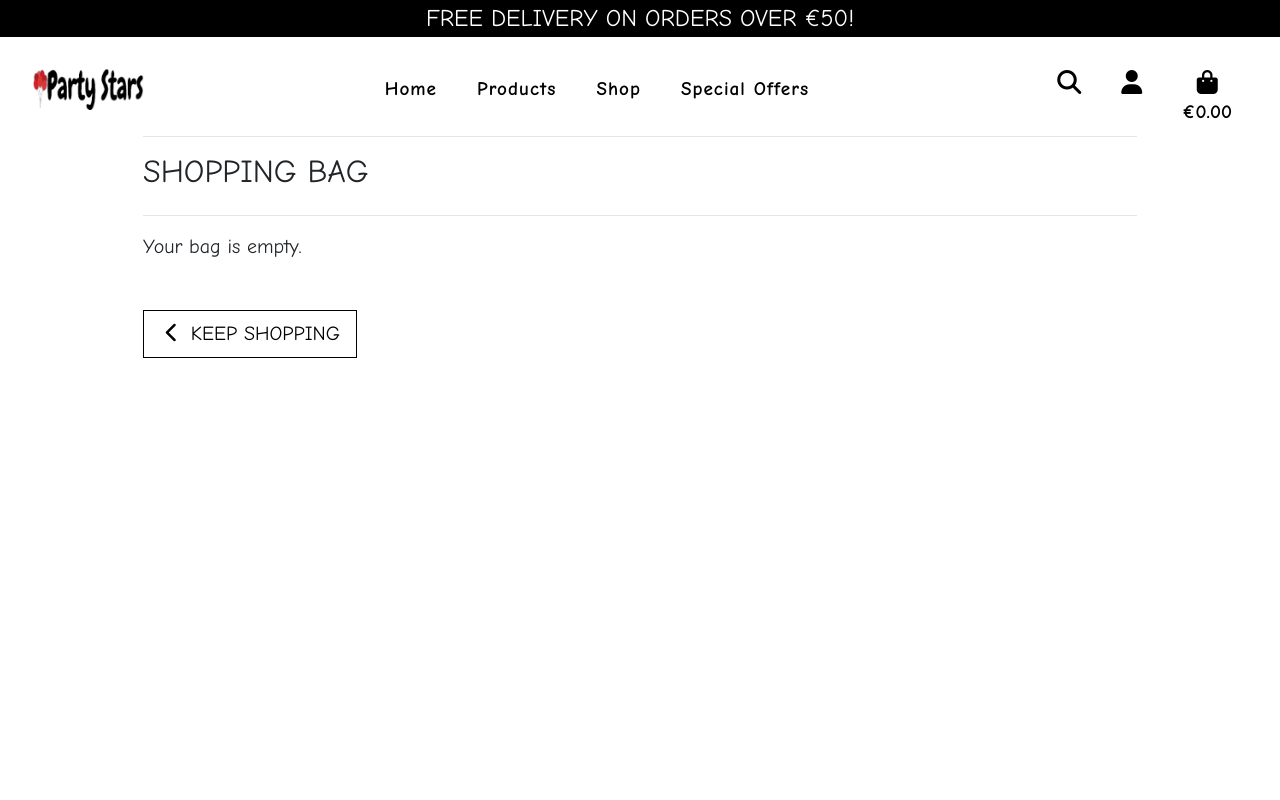
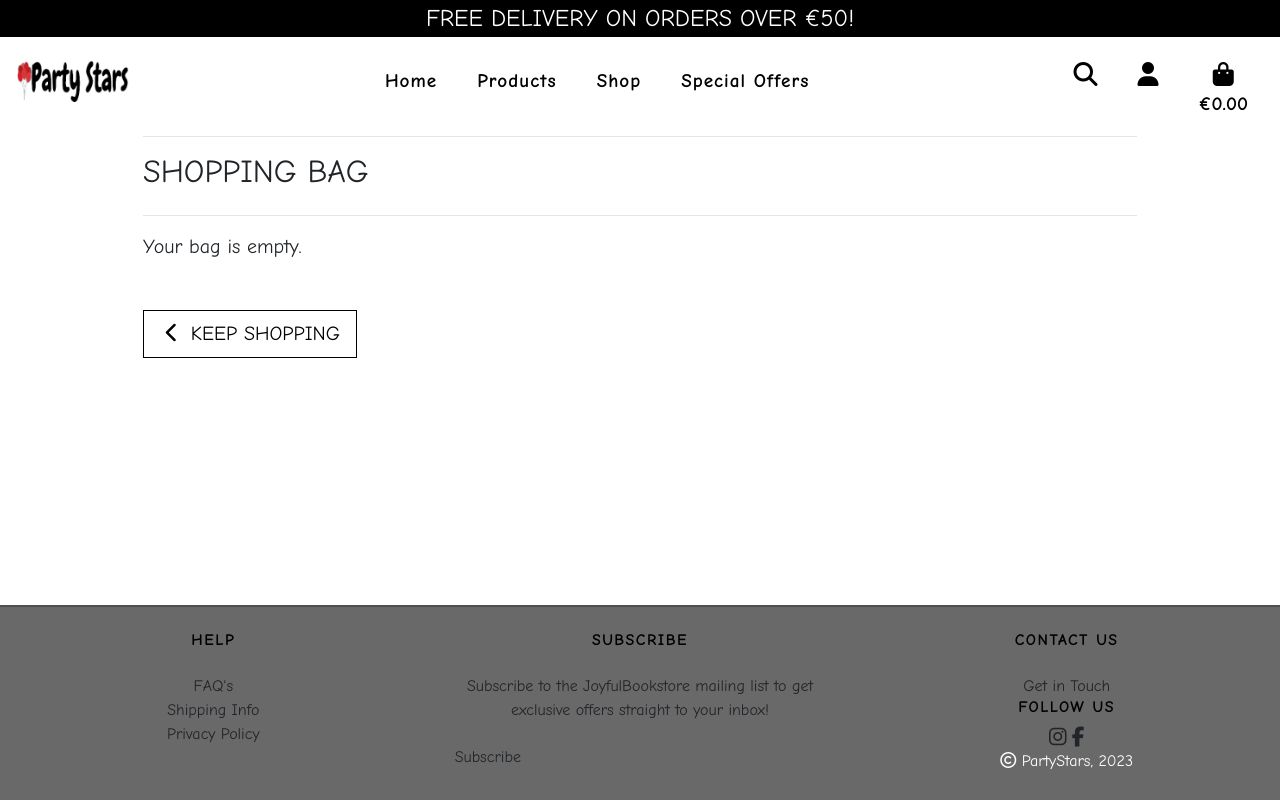
Before and after one commit to ionelaSabinaMacovei/PartyStars-PP5, a Django app: page /bag/ in a window 1280 px wide. Run offline with Django 3.2, Linux system fonts and the light colour scheme; data that the repository does not hold is empty; some libraries are stand-ins or nearby versions.

Commit message:
Added footer and updated the images in carousel

```diff
--- a/static/css/base.css
+++ b/static/css/base.css
@@ -21,17 +21,17 @@ body {
 }
 
 /* NAVBAR */
+.navbar{
+    background-color: white;
+    padding: 0rem 0rem;
+}
+
 
 .dropdown-menu{
     background-color: white;
     border: 1px solid rgb(228, 226, 226)
 }
 
-.navbar-collapse{
-    width: 100%;
-    padding-bottom: 5%;
-    padding-top: 2%;
-}
 .nav-bar-links{
     display: flex;
     flex-basis: auto;
@@ -60,6 +60,24 @@ body {
 .navbar-expand-lg .navbar-nav .nav-link {
     padding-right: 2rem!important;
     letter-spacing: 1px;
+}
+
+footer{
+    background-color: dimgray;
+    border-top: 2px solid #504e4e;
+}
+footer h6{
+    color: black;
+    font-size: 1rem;
+    text-transform: uppercase;
+    font-weight: 600;
+    letter-spacing: 1.5px;
+}
+.footer-link{
+    color: var(--main-nav-color);
+}
+.footer-link:hover{
+    color: white;
 }
 
 /* carousel */
@@ -116,12 +134,12 @@ body {
   }
 
   .bg-img-1 {
-    background: url('/media/carousel1.jpg') center/cover no-repeat;
+    background: url('/media/carousel5.jpg') center/cover no-repeat;
 
   }
 
   .bg-img-2 {
-    background: url("/media/carousel2.jpg") center/cover no-repeat;
+    background: url("/media/carousel4.jpg") center/cover no-repeat;
   }
 
   .bg-img-3 {
--- a/templates/base.html
+++ b/templates/base.html
@@ -44,7 +44,7 @@
                 <h4 class="logo-font my-1">Free delivery on orders over €{{ free_delivery_threshold }}!</h4>
             </div>
         </div>
-        <nav class="navbar navbar-expand-lg d-none d-lg-flex">
+        <nav class="navbar navbar-expand-lg d-none d-lg-flex bg-white">
                 <a href="{% url 'home' %}" class="nav-link main-logo-link">
                     <img src="{{ MEDIA_URL }}logo4.png" alt="Brand-logo" class="img-fluid d-none d-md-block">
                 </a>
@@ -195,7 +195,70 @@
     {% block content %}
     {% endblock %}
 
-    <footer>
+    <footer class="w-100 mt-auto text-center pb-4">
+        <div class="container-fluid">
+            <div class="row">
+                <div class=" col-sm-12 col-md-4">
+                    <!-- Help Section -->
+                    <div class="footer-header mt-4">
+                        <h6 class="text-uppercase mb-4"><strong>Help</strong></h6>
+                    </div>
+                    <div><a href="#" class="footer-link">FAQ's</a>
+                    </div>
+                    <div><a href="#" class="footer-link" data-toggle="modal" data-target="#ShippingModal">Shipping
+                            Info</a>
+                    </div>
+                    <div><a href="#" class="footer-link" data-toggle="modal" data-target="#PolicyModal">Privacy
+                            Policy</a>
+
+
+                    </div>
+
+
+                </div>
+
+                <div class="col-sm-12 col-md-4">
+                    <!-- Subscribe -->
+                    <div class="footer-header mt-4">
+                        <h6 class="text-uppercase mb-4"><strong>Subscribe</strong></h6>
+                    </div>
+                    <p>Subscribe to the JoyfulBookstore mailing list to get exclusive offers straight
+                        to
+                        your inbox!</p>
+                    <form action="#" method="POST">
+                        {% csrf_token %}
+                        {{ subscribe_form | crispy }}
+                        <input type="submit" class=" btn-style submit btn mt-2 d-block" value="Subscribe">
+                    </form>
+
+                </div>
+                <div class="col-sm-12 col-md-4">
+                    <div class="footer-header mt-4">
+                        <!-- Contact Us Section -->
+                        <h6 class="text-uppercase mb-4"><strong>Contact Us</strong></h6>
+                    </div>
+                    <div>
+                        <a href="#" class="footer-link">Get in Touch</a>
+                    </div>
+                    <h6 class="text-uppercase">Follow Us</h6>
+                    <a href="https://www.instagram.com/" target="_blank" rel="noopener" class="footer-link">
+                        <i class="fa-brands fa-instagram footer-links fa-lg"></i>
+                    </a>
+                    <a href="https://www.facebook.com/" target="_blank" rel="noopener"
+                        class="footer-link">
+                        <i class="fa-brands fa-facebook-f fa-lg"></i>
+                    </a>
+                    <div>
+                        <!-- Copyright -->
+                        <div class="copyright">
+                            <i class="fa-regular fa-copyright text-white"></i>
+                            <p class="d-inline text-white">PartyStars, 2023</p>
+                        </div>
+                    </div>
+
+                </div>
+            </div>
+        </div>
 
     </footer>
 
```
Also changed, not shown: media/carousel4.jpg (added), media/carousel5.jpg (added), media/carousel6.jpg (added).
